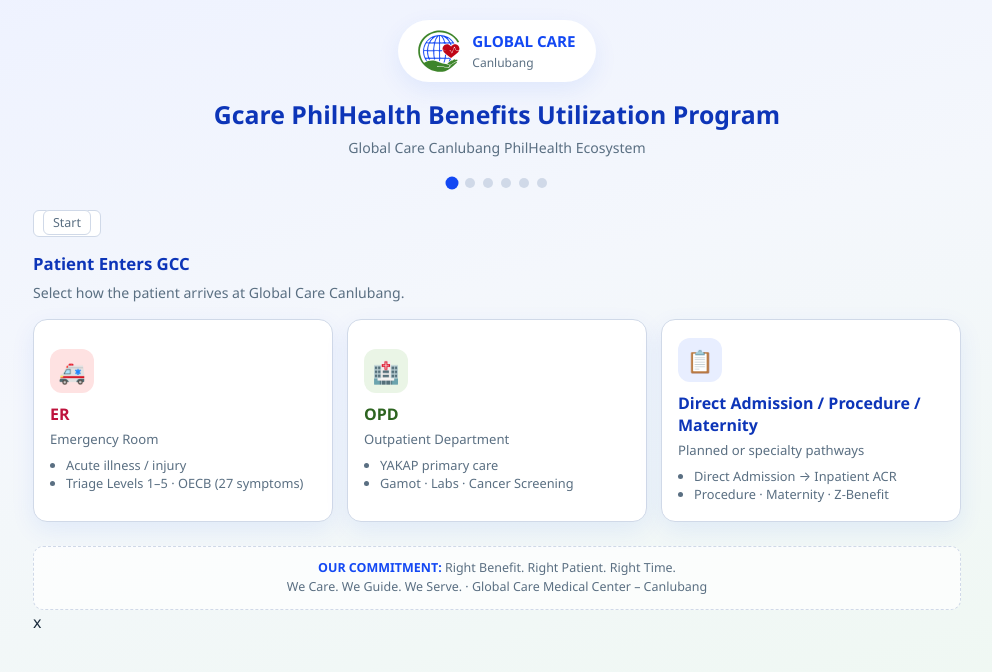
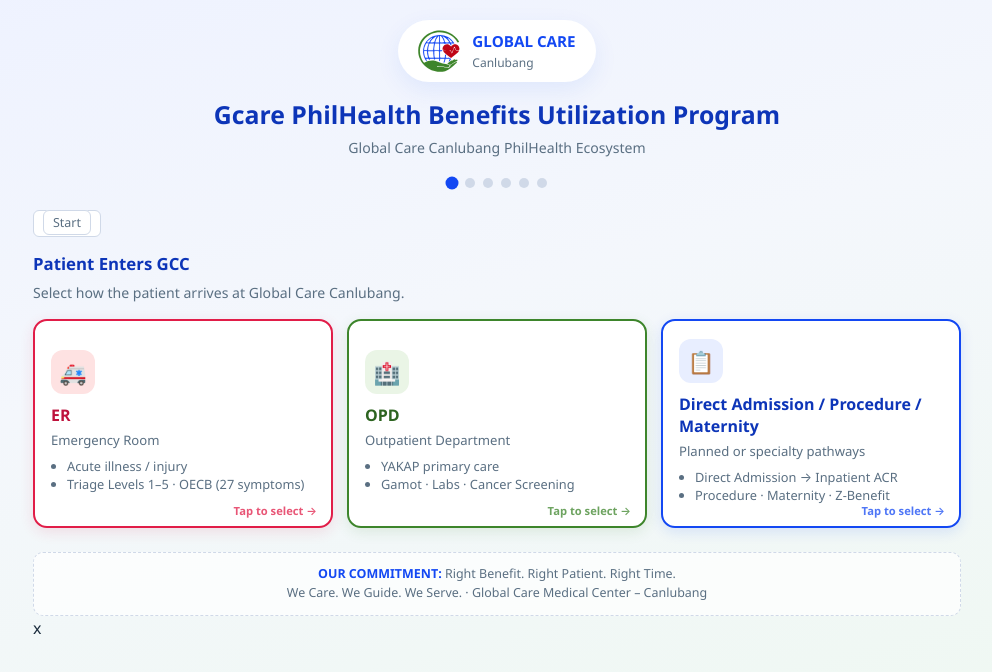
Before and after one commit to RALS-17/philhealth-yakap-flow, a React (Vite) app: page / in a window 1280 px wide. Shown: the top 672 px of the page, without its empty margins (143-1135 px from the left). Built offline with nearby package versions, Linux system fonts and the light colour scheme.

Commit message:
make the button visible

```diff
--- a/src/index.css
+++ b/src/index.css
@@ -170,33 +170,76 @@
   gap: 14px;
 }
 
+/* ========== CLICKABLE BUTTON CARDS ========== */
 .choice-card {
   background: var(--card);
-  border: 1.5px solid var(--border);
+  border: 2px solid var(--blue);
   border-radius: var(--radius);
-  padding: 18px 16px;
+  padding: 18px 16px 22px;
   cursor: pointer;
   transition: all 0.2s ease;
   text-align: left;
-  box-shadow: var(--shadow);
+  box-shadow: 0 4px 14px rgba(19, 72, 243, 0.12);
   width: 100%;
   font-family: inherit;
   position: relative;
   overflow: hidden;
 }
 
+/* Clear "button" cue */
+.choice-card::after {
+  content: 'Tap to select →';
+  position: absolute;
+  bottom: 8px;
+  right: 14px;
+  font-size: 0.7rem;
+  font-weight: 600;
+  color: var(--blue);
+  opacity: 0.75;
+}
+
 .choice-card:hover {
   transform: translateY(-3px);
-  border-color: var(--blue);
-  box-shadow: 0 12px 28px rgba(19, 72, 243, 0.14);
+  border-color: var(--blue-dark);
+  background: var(--blue-light);
+  box-shadow: 0 12px 28px rgba(19, 72, 243, 0.2);
 }
 
-.choice-card.er-card:hover {
-  border-color: #e11d48;
+.choice-card:hover::after {
+  opacity: 1;
+  content: 'Tap to select →';
 }
 
+.choice-card:active {
+  transform: translateY(0);
+}
+
+/* ER (red) clickable */
+.choice-card.er-card {
+  border-color: #e11d48;
+  box-shadow: 0 4px 14px rgba(225, 29, 72, 0.12);
+}
+.choice-card.er-card::after {
+  color: #e11d48;
+}
+.choice-card.er-card:hover {
+  border-color: #be123c;
+  background: #fff1f2;
+  box-shadow: 0 12px 28px rgba(225, 29, 72, 0.18);
+}
+
+/* Green clickable */
+.choice-card.green-card {
+  border-color: var(--green);
+  box-shadow: 0 4px 14px rgba(61, 133, 43, 0.12);
+}
+.choice-card.green-card::after {
+  color: var(--green);
+}
 .choice-card.green-card:hover {
-  border-color: var(--green);
+  border-color: var(--green-dark);
+  background: var(--green-light);
+  box-shadow: 0 12px 28px rgba(61, 133, 43, 0.18);
 }
 
 .choice-card .icon {
@@ -235,6 +278,7 @@
 .choice-card p {
   font-size: 0.82rem;
   color: var(--muted);
+  margin-bottom: 6px;
 }
 
 .choice-card ul {
@@ -242,6 +286,38 @@
   padding-left: 16px;
   font-size: 0.8rem;
   color: var(--muted);
+}
+
+/* ========== DISPLAY-ONLY INFO CARDS (not clickable) ========== */
+.component-card {
+  cursor: default;
+}
+
+.component-card:hover {
+  transform: none;
+  box-shadow: 0 3px 10px rgba(19, 72, 243, 0.04);
+}
+
+/* Display cards that use choice-card look but are not buttons */
+.choice-card[style*='cursor: default'],
+.choice-card.info-only {
+  border-color: var(--border);
+  box-shadow: var(--shadow);
+  cursor: default;
+  background: #f8fafc;
+}
+
+.choice-card[style*='cursor: default']::after,
+.choice-card.info-only::after {
+  content: none;
+}
+
+.choice-card[style*='cursor: default']:hover,
+.choice-card.info-only:hover {
+  transform: none;
+  background: #f8fafc;
+  border-color: var(--border);
+  box-shadow: var(--shadow);
 }
 
 /* Level badges */
@@ -322,14 +398,15 @@
 }
 
 .component-card {
-  background: var(--card);
+  background: #f8fafc;
   border: 1px solid var(--border);
   border-radius: 12px;
   padding: 13px 15px;
   display: flex;
   gap: 12px;
   align-items: flex-start;
-  box-shadow: 0 3px 10px rgba(19, 72, 243, 0.04);
+  box-shadow: none;
+  cursor: default;
 }
 
 .component-card .comp-icon {
```
